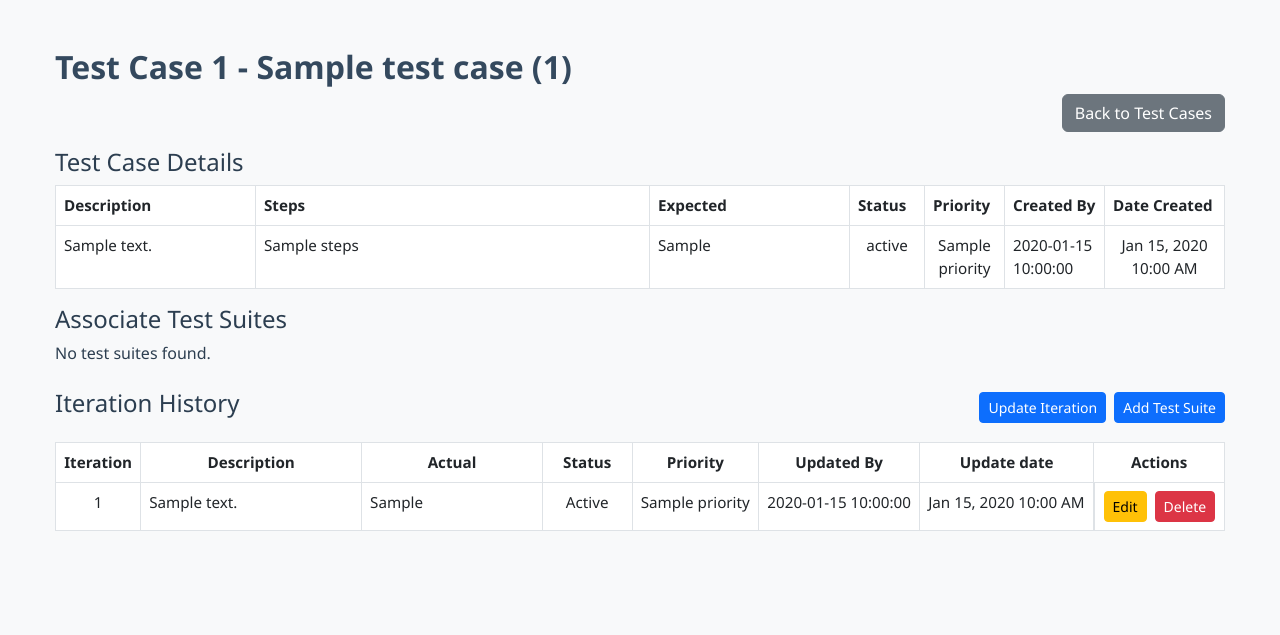
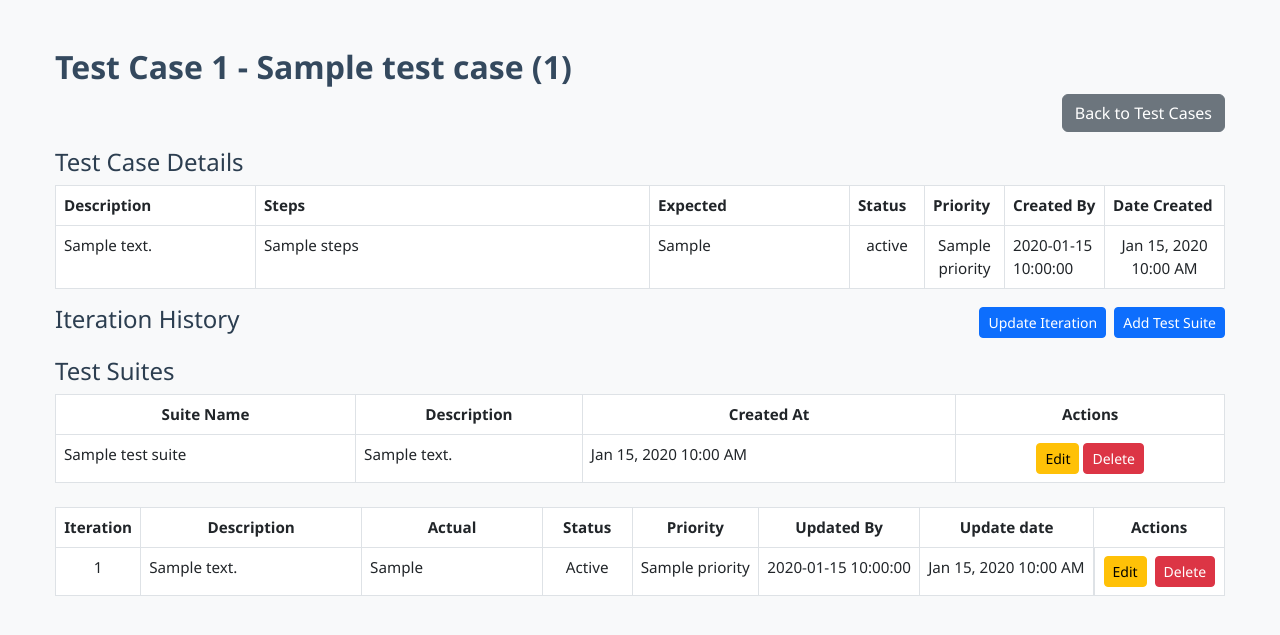
Before and after one commit to SPYDER46/testcase-manager, a Flask app: page /games/1/testcase/1 in a window 1280 px wide. Shown: the top 635 px of the page. Run offline with Flask 3, Linux system fonts and the light colour scheme; a database or web service that is not in the repository returns one stand-in record (values such as "Sample title"); some libraries are stand-ins or nearby versions.

Commit message:
Test suite

```diff
--- a/app.py
+++ b/app.py
@@ -23,6 +23,7 @@ from models import (
     update_iteration,
     delete_iteration_by_id,
     get_latest_tester_and_update,
+    get_test_suites
 
 )
 
@@ -148,6 +149,7 @@ def view_testcase(game_name, testcase_id):
         game_name=game_name,
         test_case=test_case,
         iterations=iterations,
+        suites = get_test_suites(testcase_id),
         user_name=''
     )
 
@@ -404,13 +406,19 @@ def datetimeformat(value):
     from datetime import datetime
     if not value:
         return ''
+
+    if isinstance(value, datetime):
+        return value.strftime("%b %d, %Y %I:%M %p")
+
     for fmt in ("%Y-%m-%d %H:%M:%S", "%Y-%m-%d %H:%M"):
         try:
             dt = datetime.strptime(value, fmt)
             return dt.strftime("%b %d, %Y %I:%M %p")
         except ValueError:
             continue
-    return value
+
+    return str(value)
+
 
 @app.route('/games/<game_name>/complete_testing', methods=['POST'])
 def complete_testing(game_name):
@@ -423,48 +431,55 @@ def format_date(dt_str):
     except Exception:
         return dt_str
 
-@app.route('/add_test_suite', methods=['POST'])
-def add_test_suite():
-    suite_name = request.form.get('suite_name')
-    description = request.form.get('description')
-    testcase_id = request.form.get('testcase_id')
+@app.route('/add_suite/<game_name>/<int:testcase_id>', methods=['POST'])
+def add_suite(game_name, testcase_id):
+    suite_name = request.form['suite_name']
+    description = request.form['description']
 
-    if not suite_name or not testcase_id:
-        return jsonify({"error": "Missing required fields"}), 400
+    conn = get_connection()
+    with conn.cursor() as cur:
+        cur.execute("""
+            INSERT INTO test_suites (testcase_id, suite_name, description)
+            VALUES (%s, %s, %s)
+        """, (testcase_id, suite_name, description))
+        conn.commit()
 
-    try:
+    return redirect(url_for('view_testcase', game_name=game_name, testcase_id=testcase_id))
+
+@app.route('/edit_suite/<game_name>/<int:testcase_id>/<int:suite_id>', methods=['GET', 'POST'])
+def edit_suite(game_name, testcase_id, suite_id):
+    if request.method == 'POST':
+        # handle form submission and update suite
+        suite_name = request.form['suite_name']
+        description = request.form['description']
         conn = get_connection()
-        cur = conn.cursor()
+        with conn.cursor() as cur:
+            cur.execute("""
+                UPDATE test_suites SET suite_name = %s, description = %s WHERE id = %s
+            """, (suite_name, description, suite_id))
+            conn.commit()
+        return redirect(url_for('view_testcase', game_name=game_name, testcase_id=testcase_id))
 
-        # Insert test suite and get its id and created time
-        cur.execute(
-            "INSERT INTO test_suites (name, description) VALUES (%s, %s) RETURNING id, created_at;",
-            (suite_name, description)
-        )
-        suite_id, created_at = cur.fetchone()
+    # For GET request, fetch suite details and render form
+    conn = get_connection()
+    with conn.cursor() as cur:
+        cur.execute("SELECT * FROM test_suites WHERE id = %s", (suite_id,))
+        suite = cur.fetchone()
 
-        # Link test suite to test case
-        cur.execute(
-            "INSERT INTO test_case_suites (testcase_id, testsuite_id) VALUES (%s, %s);",
-            (testcase_id, suite_id)
-        )
+    if not suite:
+        return "Suite not found", 404
 
+    return render_template('edit_suite.html', game_name=game_name, testcase_id=testcase_id, suite_id=suite_id, suite=suite)
+
+
+@app.route('/delete_suite/<game_name>/<int:testcase_id>/<int:suite_id>', methods=['POST'])
+def delete_suite(game_name, testcase_id, suite_id):
+    conn = get_connection()
+    with conn.cursor() as cur:
+        cur.execute("DELETE FROM test_suites WHERE id = %s", (suite_id,))
         conn.commit()
-        cur.close()
-        conn.close()
 
-        return jsonify({
-            "id": suite_id,
-            "name": suite_name,
-            "description": description or '-',
-            "created_at": created_at.strftime('%Y-%m-%d %H:%M:%S')
-        })
-
-    except Exception as e:
-        if conn:
-            conn.rollback()
-        return jsonify({"error": str(e)}), 500
-
+    return redirect(url_for('view_testcase', game_name=game_name, testcase_id=testcase_id))
 
 
 
--- a/models.py
+++ b/models.py
@@ -49,7 +49,6 @@ def init_db():
                     priority TEXT,
                     iteration INTEGER,
                     created_by TEXT,
-                    test_suite TEXT,
                     date_created TIMESTAMP
                 )
             ''')
@@ -88,23 +87,6 @@ def init_db():
                     updated_at TIMESTAMP,
                     FOREIGN KEY (test_case_id) REFERENCES test_cases(id)
                 );
-            ''')
-
-            c.execute('''
-                CREATE TABLE IF NOT EXISTS test_suites (
-                    id SERIAL PRIMARY KEY,
-                    name VARCHAR(255) NOT NULL,
-                    description TEXT,
-                    created_at TIMESTAMP DEFAULT CURRENT_TIMESTAMP
-                )
-            ''')
-
-            c.execute('''
-                CREATE TABLE IF NOT EXISTS test_case_suites (
-                    testcase_id INTEGER REFERENCES test_cases(id) ON DELETE CASCADE,
-                    testsuite_id INTEGER REFERENCES test_suites(id) ON DELETE CASCADE,
-                    PRIMARY KEY (testcase_id, testsuite_id)
-                )
             ''')
 
             conn.commit()
@@ -447,3 +429,27 @@ def get_all_test_cases_with_latest(game):
                 print(f"ID: {c['id']} Status: {c.get('status')} Priority: {c.get('priority')} Iteration: {c.get('iteration')} Last Updated: {c.get('last_updated')}")
 
             return test_cases
+
+
+def get_test_suites(testcase_id):
+    conn = get_connection()
+    with conn.cursor() as cur:
+        cur.execute("""
+            SELECT id, testcase_id, suite_name, description, created_at
+            FROM test_suites
+            WHERE testcase_id = %s
+            ORDER BY created_at DESC
+        """, (testcase_id,))
+        rows = cur.fetchall()
+
+        # Convert rows to dicts
+        suites = []
+        for row in rows:
+            suites.append({
+                'id': row[0],
+                'testcase_id': row[1],
+                'suite_name': row[2],
+                'description': row[3],
+                'created_at': row[4],
+            })
+        return suites
--- a/templates/view_testcase.html
+++ b/templates/view_testcase.html
@@ -64,64 +64,6 @@
         </tbody>
     </table>
 
-    <!-- Add Test Suite Modal -->
-    <div class="modal fade" id="testSuiteModal" tabindex="-1" aria-labelledby="testSuiteModalLabel" aria-hidden="true"
-        data-bs-backdrop="static" data-bs-keyboard="false">
-      <div class="modal-dialog" style="max-width: 600px;">
-        <div class="modal-content">
-          <div class="modal-header">
-            <h5 class="modal-title" id="testSuiteModalLabel">Create Test Suite</h5>
-          </div>
-          <form id="testSuiteForm" method="POST">
-          <input type="hidden" id="hiddenGameName" value="{{ game_name }}">
-          <input type="hidden" id="hiddenTestcaseId" value="{{ test_case.id }}">
-
-            <div class="modal-body">
-              <div class="mb-3">
-                <label for="suiteName" class="form-label">Test Suite Name <span class="text-danger">*</span></label>
-                <input type="text" class="form-control" id="suiteName" name="suite_name" required>
-              </div>
-              <div class="mb-3">
-                <label for="suiteDescription" class="form-label">Description</label>
-                <textarea class="form-control" id="suiteDescription" name="description" rows="3"></textarea>
-              </div>
-            </div>
-            <div class="modal-footer">
-              <button type="button" class="btn btn-secondary" data-bs-dismiss="modal">Cancel</button>
-              <button type="submit" class="btn btn-primary">Create Suite</button>
-            </div>
-          </form>
-        </div>
-      </div>
-    </div>
-
-<!-- Test Suites section ABOVE iteration history -->
-<div id="testSuiteList" class="mb-4">
-  <h4>Associate Test Suites</h4>
-  {% if test_suites %}
-    <table class="table table-striped table-bordered table-sm">
-      <thead>
-        <tr>
-          <th>Name</th>
-          <th>Description</th>
-          <th>Created At</th>
-        </tr>
-      </thead>
-      <tbody>
-        {% for suite in test_suites %}
-          <tr>
-            <td>{{ suite.name }}</td>
-            <td class="wrap-text">{{ suite.description or '-' }}</td>
-            <td>{{ suite.created_at | datetimeformat }}</td>
-          </tr>
-        {% endfor %}
-      </tbody>
-    </table>
-  {% else %}
-    <p>No test suites found.</p>
-  {% endif %}
-</div>
-
 <!-- Iteration History section below Test Suites -->
 <div class="d-flex justify-content-between align-items-center mb-3 mt-2">
   <h4>Iteration History</h4>
@@ -134,6 +76,39 @@
     </button>
   </div>
 </div>
+
+<h4>Test Suites</h4>
+{% if suites %}
+<table class="table table-bordered table-sm mb-4">
+  <thead>
+    <tr class="text-center">
+      <th>Suite Name</th>
+      <th>Description</th>
+      <th>Created At</th>
+      <th>Actions</th>
+    </tr>
+  </thead>
+  <tbody>
+    {% for suite in suites %}
+    <tr>
+      <td>{{ suite.suite_name }}</td>
+      <td>{{ suite.description }}</td>
+      <td>{{ suite.created_at | datetimeformat }}</td>
+      <td class="text-center">
+        <a href="{{ url_for('edit_suite', game_name=game_name, testcase_id=test_case.id, suite_id=suite.id) }}" class="btn btn-sm btn-warning">Edit</a>
+        <form method="POST" action="{{ url_for('delete_suite', game_name=game_name, testcase_id=test_case.id, suite_id=suite.id) }}" style="display:inline;">
+          <button type="submit" class="btn btn-sm btn-danger">Delete</button>
+        </form>
+      </td>
+    </tr>
+    {% endfor %}
+  </tbody>
+</table>
+{% else %}
+<p>No test suites added.</p>
+{% endif %}
+
+
 
 {% if iterations %}
 <table class="table table-bordered table-sm">
@@ -267,6 +242,34 @@
     </form>
 </div>
 
+<!-- Add Test Suite Modal -->
+<div class="modal fade" id="testSuiteModal" tabindex="-1" aria-labelledby="testSuiteModalLabel" aria-hidden="true">
+  <div class="modal-dialog">
+    <form method="POST" action="{{ url_for('add_suite', game_name=game_name, testcase_id=test_case.id) }}">
+      <div class="modal-content">
+        <div class="modal-header">
+          <h5 class="modal-title">Add Test Suite</h5>
+        </div>
+        <div class="modal-body">
+          <div class="mb-3">
+            <label for="suite_name" class="form-label">Suite Name</label>
+            <input type="text" class="form-control" id="suite_name" name="suite_name" required>
+          </div>
+          <div class="mb-3">
+            <label for="description" class="form-label">Description</label>
+            <textarea class="form-control" id="description" name="description" rows="3"></textarea>
+          </div>
+        </div>
+        <div class="modal-footer">
+          <button type="button" class="btn btn-outline-secondary" data-bs-dismiss="modal">Cancel</button>
+          <button type="submit" class="btn btn-primary">Add Suite</button>
+        </div>
+      </div>
+    </form>
+  </div>
+</div>
+
+
 <script src="https://cdn.jsdelivr.net/npm/bootstrap@5.3.0/dist/js/bootstrap.bundle.min.js"></script>
 <script src="https://cdnjs.cloudflare.com/ajax/libs/html2canvas/1.4.1/html2canvas.min.js"></script>
 <script src="https://cdnjs.cloudflare.com/ajax/libs/jspdf/2.5.1/jspdf.umd.min.js"></script>
```
Also changed, not shown: static/script.js (+0 -40 lines).
